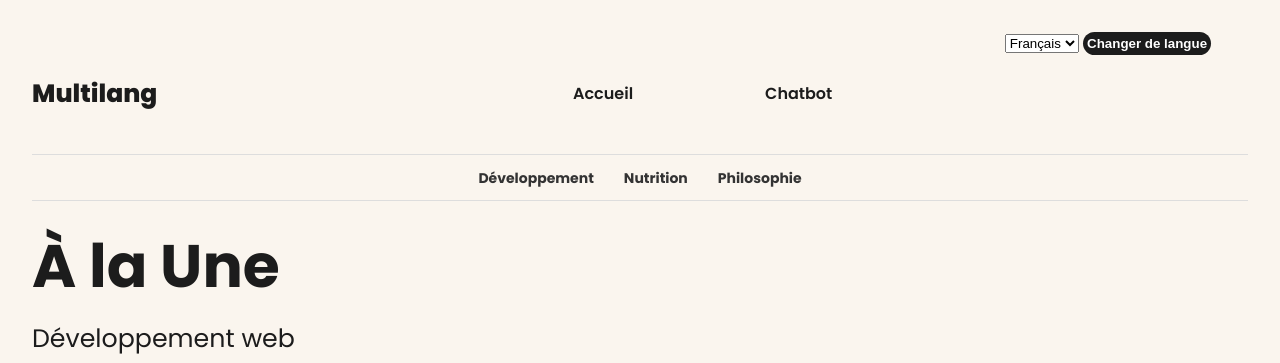
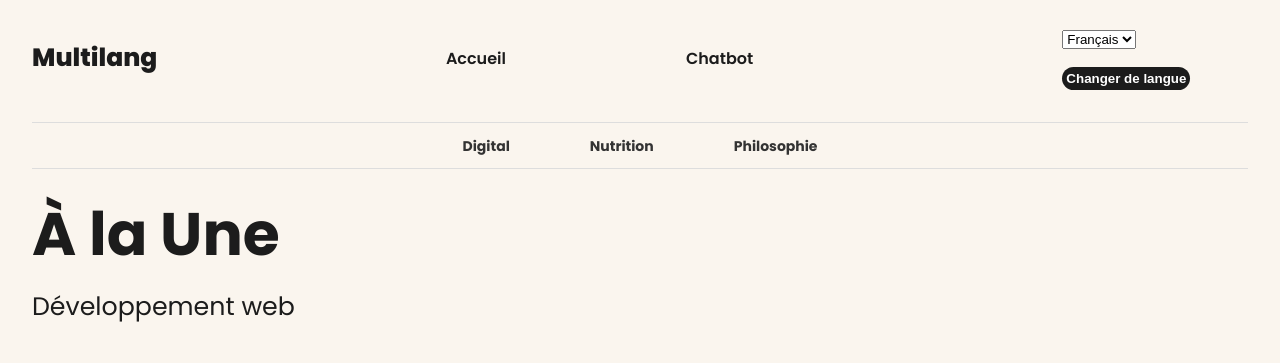
Before and after one commit to Oscarj-jqt/multilang_site, a Django app: page /multilang/accueil in a window 1280 px wide. Shown: the top 363 px of the page. Run offline with Django 5.2, Linux system fonts and the light colour scheme; data comes from the database, SQL or seed files in the repository; both versions use the stored data as it was after the commit.

Commit message:
last commit

```diff
--- a/multilang_site/main/static/multilang_site/CSS/styles.css
+++ b/multilang_site/main/static/multilang_site/CSS/styles.css
@@ -130,7 +130,7 @@ img {
 }
 
 .change {
-    margin-left: 80%;
+    margin-left: 10%;
 }
 
 /* Header --> Navigation  */
@@ -138,7 +138,7 @@ img {
 .header_nav ul {
     list-style-type: none;
     display: flex;
-    gap: 7rem;
+    gap: 10rem;
     font-weight: 600;
     padding: 0;
 }
@@ -182,7 +182,7 @@ img {
 }
 
 .sub-nav ul li {
-    margin: 0 15px;
+    margin: 0 40px;
 }
 
 .sub-nav ul li a:hover {
--- a/multilang_site/main/templates/accueil.html
+++ b/multilang_site/main/templates/accueil.html
@@ -13,20 +13,6 @@
 </head>
 <body>
 
-    <!--Fonctionnalité pour changer de langue-->
-    <!--On envoie la requête avec la langue récupérée du user à la vue set_language-->
-    <form action="{% url 'set_language' %}" method="post" class="change">
-        <!--sécurisation du formulaire-->
-        {% csrf_token %}
-        <!--redirection du user à partir de la saisie du user-->
-        <input name="next" type="hidden" value="{{ redirect_to }}" />
-        <select name="language">
-            <option value="fr">{% trans "Français" %}</option>
-            <option value="en">{% trans "English" %}</option>
-            <option value="deu">{% trans "Deutsch" %}</option>
-        </select>
-        <input class="btn" type="submit" value="{% trans "Changer de langue" %}">
-    </form>
     <header class="header">
         <a href="{% url 'accueil' %}" class="header_logo">Multilang</a>
 
@@ -54,12 +40,26 @@
                 {% trans "Fermer la recherche" %}
             </button>
         </div> -->
+        <!--Fonctionnalité pour changer de langue-->
+    <!--On envoie la requête avec la langue récupérée du user à la vue set_language-->
+    <form action="{% url 'set_language' %}" method="post" class="change">
+        <!--sécurisation du formulaire-->
+        {% csrf_token %}
+        <!--redirection du user à partir de la saisie du user-->
+        <input name="next" type="hidden" value="{{ redirect_to }}" />
+        <select name="language">
+            <option value="fr">{% trans "Français" %}</option>
+            <option value="en">{% trans "English" %}</option>
+            <option value="deu">{% trans "Deutsch" %}</option>
+        </select>
+        <input class="btn" type="submit" value="{% trans "Changer de langue" %}">
+    </form>
     </header>
 
 
     <nav class="sub-nav">
         <ul>
-            <li><a href="">{% trans "Développement" %}</a></li>
+            <li><a href="">{% trans "Digital" %}</a></li>
             <li><a href="">{% trans "Nutrition" %}</a></li>
             <li><a href="">{% trans "Philosophie" %}</a></li>
         </ul>
--- a/multilang_site/main/views.py
+++ b/multilang_site/main/views.py
@@ -8,6 +8,8 @@ from django.shortcuts import render, get_object_or_404
 from .models import Article
 from .models import Message
 import requests
+from dotenv import load_dotenv
+import os
 #marquer le texte pour la localisation
 from django.utils.translation import gettext as _
 
@@ -22,7 +24,6 @@ def accueil(request):
         'current_year': datetime.now().year,
     }
     return render(request, 'accueil.html', context)
-    # return render(request, 'accueil.html', {'posts': posts})  # Passe detaile des articles au template
 
 def article_detail(request, id):
     articles = Article.objects.all()
@@ -50,14 +51,17 @@ def chat_view(request):
     return render(request, 'chatbot.html', {'messages': messages})
 
 def get_ai_response(user_input: str) -> str:
-    # Set up the API endpoint and headers
+    api_key = os.getenv('OPENAI_API_KEY')
+    if not api_key:
+        return "API key is missing."
+    # Configurer l'URL de l'API et les en-têtes
     endpoint = "https://api.openai.com/v1/chat/completions"
     headers = {
         "Authorization": "Bearer sk-proj-1CZXNIGuQWdrbnNtsOMaT3BlbkFJEyr4dWWRnmDHjzG8Xjf4",
         "Content-Type": "application/json",
     }
 
-    # Data payload
+    # Charger les données
     messages = get_existing_messages()
     messages.append({"role": "user", "content": f"{user_input}"})
     data = {
@@ -69,7 +73,7 @@ def get_ai_response(user_input: str) -> str:
     response_data = response.json()
 
 
-    # Check if 'choices' key exists in response_data
+    # Vérifiez si la clé 'choices' existe dans response_data
     if 'choices' in response_data:
         ai_message = response_data['choices'][0]['message']['content']
     else:
@@ -78,9 +82,6 @@ def get_ai_response(user_input: str) -> str:
     return ai_message
 
 def get_existing_messages() -> list:
-    """
-    Get all messages from the database and format them for the API.
-    """
     formatted_messages = []
 
     for message in Message.objects.values('user_message', 'bot_message'):
```
Also changed, not shown: multilang_site/multilang_site/settings.py (+6 -1 lines), multilang_site/db.sqlite3, multilang_site/main/locale/deu/LC_MESSAGES/django.po, multilang_site/main/locale/en/LC_MESSAGES/django.po, multilang_site/main/locale/fr/LC_MESSAGES/django.po, 5 other files.
